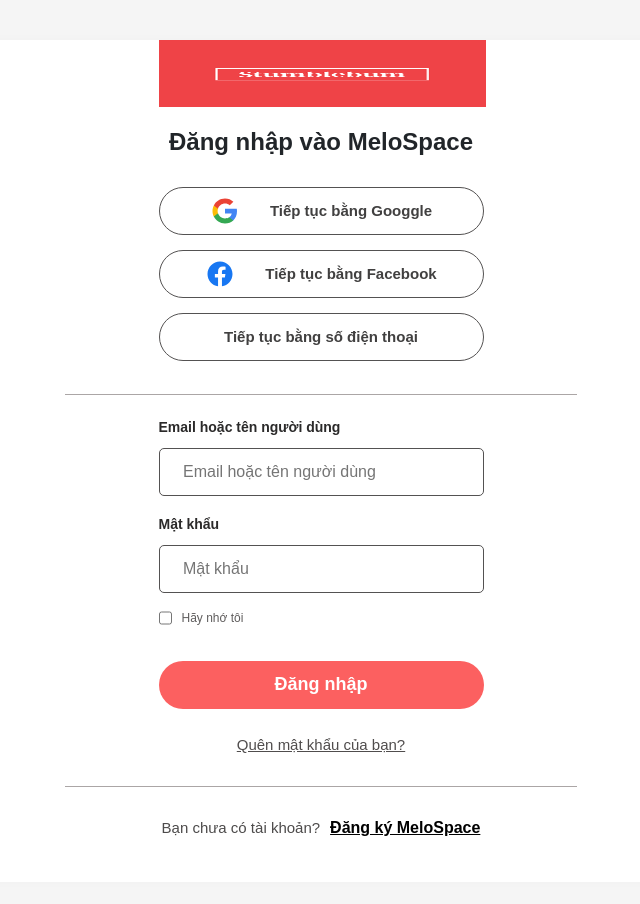
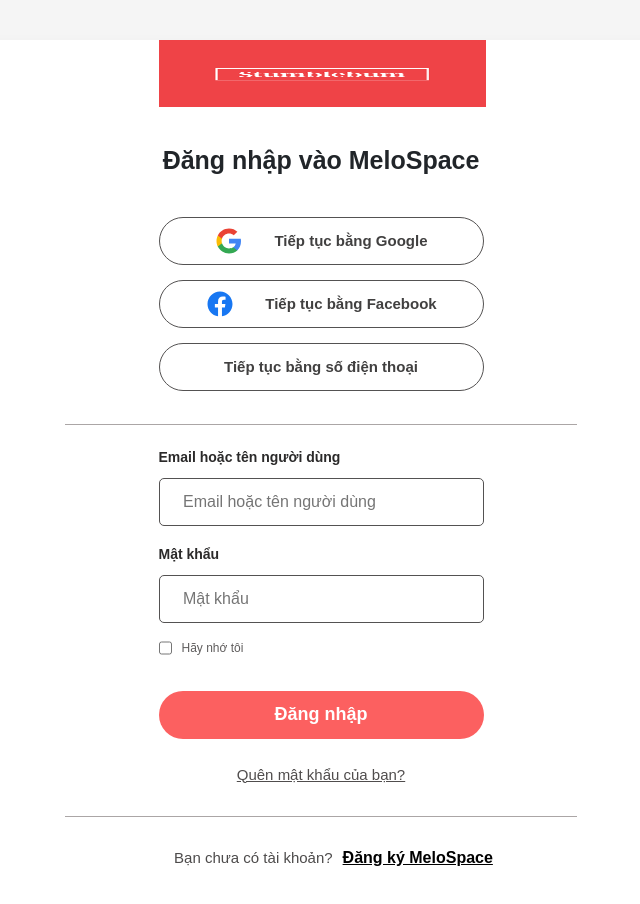
Before and after one commit to dTuan13/MeloSpace, a React (Create React App) app: page /login in a window 1280 px wide. Shown: the top 904 px of the page, without its empty margins (319-959 px from the left). Built offline with nearby package versions, Linux system fonts and the light colour scheme.

Commit message:
hoaixinhdep update dangnhap

```diff
--- a/package.json
+++ b/package.json
@@ -17,6 +17,8 @@
         "axios": "^1.7.3",
         "classnames": "^2.5.1",
         "clsx": "^2.1.1",
+        "html-webpack-plugin": "^5.6.0",
+        "jwt-js-decode": "^1.9.0",
         "normalize.css": "^8.0.1",
         "react": "^18.3.1",
         "react-dom": "^18.3.1",
--- a/src/Components/Profile/MainContainer/MainContainer.jsx
+++ b/src/Components/Profile/MainContainer/MainContainer.jsx
@@ -7,6 +7,7 @@
 
 const initRecord = () => {
     const re = localStorage.getItem('user-record')
+    console.log(re)
     return re ? JSON.parse(re) : ''
 }
 const initAlbum = () => {
--- a/src/Pages/Login/Login.module.scss
+++ b/src/Pages/Login/Login.module.scss
@@ -33,11 +33,6 @@
   }
 }
 
-* {
-  font-family: $font-family;
-}
-
-
 .loginPage {
   display: flex;
   justify-content: center;
@@ -50,11 +45,11 @@
     width: 327px;
     height: 67px;
     margin-bottom: 21px;
+    align-items: center;
   }
 
   .loginFormContainer {
     width: 735px;
-    height: 842px;
     padding: 0px 205px 48px;
     box-shadow: $box-shadow;
     background: #fff;
@@ -62,14 +57,41 @@
     border: none;
     box-sizing: border-box;
 
+    .title {
+      font-size: 25px;
+      text-align: center;
+      font-weight: bold;
+    }
 
+    .errorBar.visible {
+      display: flex;
+      align-items: center;
+      background-color: #EB1515;
+      color: #fff;
+      margin-top: 15px;
+      margin-bottom: 18px;
+      margin-left: -93px;
+      font-weight: bold;
+      height: 46px;
+      width: 512px;
+      font-size: 16px;
 
-    .title {
-      font-size: 24px;
-      margin-bottom: 30px;
-      text-align: center;
-      margin-top: 0px;
-      font-weight: bold;
+      .errorIcon {
+        margin-right: 8px;
+        font-size: 20px;
+        margin-left: 30px;
+      }
+
+      .errorMessage {
+        font-size: 14px;
+        font-weight: bold;
+      }
+    }
+
+    .errorBar:not(.visible) {
+      height: 0;
+      visibility: hidden; //ẩn
+      margin-bottom: 25px;  // Khoảng cách giữa tiêu đề và nút Google là 30px
     }
 
     .loginForm {
@@ -92,7 +114,6 @@
         height: $input-height;
         width: $button-width;
         display: block;
-        margin-bottom:16px;
         border: 1px solid $border-color;
         border-radius: 5px;
         box-sizing: border-box;
@@ -101,18 +122,41 @@
         color: #7B7878;
         outline: none;
 
-        // &:hover {
-        //   border: 1.4px solid $primary-color;
-        // }
         &:focus {
-          border: 1.6px solid $primary-color;
+          border: 1.9px solid $primary-color;
         }
       }
 
+      .formGroup.invalid {
+        .formControl {
+          margin-bottom: 8px;
+        }
+
+        .errorContainer {
+          display: flex;
+          margin-top: 8px;
+          margin-bottom: 16px;
+          color: $primary-color;
+
+
+          .errorIcon {
+            margin-right: 3px;
+            font-size: 20px;
+          }
+
+          .errorMessage {
+            font-size: 14px;
+          }
+        }
+      }
+
+      .formGroup:not(.invalid) {
+        margin-bottom: 16px;
+      }
+
+
       .btn {
         @include button-style(#fff, #414040);
-
-
 
         .btnLogo {
           width: 30px;
@@ -179,6 +223,7 @@
     text-align: center;
     font-size: $font-size;
     color: #4D4B4B;
+    width: 350px;
 
     .register {
       color: #000;
--- a/src/Pages/Login/index.jsx
+++ b/src/Pages/Login/index.jsx
@@ -1,15 +1,13 @@
-import React, { useContext, useState } from 'react';
-import styles from'./Login.module.scss';
+import React, { useContext, useState, useEffect } from 'react';
+import { useNavigate } from 'react-router-dom';
+import ErrorOutlineIcon from '@mui/icons-material/ErrorOutline';
+import styles from './Login.module.scss';
 import instance from '../../api';
 import Auth from '../../Components/Auth';
-import { useNavigate } from 'react-router-dom';
+import { GlobalContext } from '../../Context';
 import gg from './images/gg.svg';
 import fb from './images/fb.svg';
 import lg from './images/lg.png';
-import { faRandom } from '@fortawesome/free-solid-svg-icons';
-import {GlobalContext} from '../../Context';
-
-
 
 const Button = ({ label, logo, require }) => (
   require === true ?
@@ -19,111 +17,162 @@
       <span>{label}</span>
     </button>
   </Auth>
-  : <button type="button" className={styles.btn}>
+  :
+  <button type="button" className={styles.btn}>
     {logo && <img src={logo} alt={label} className={styles.btnLogo} />}
     <span>{label}</span>
   </button>
-
 );
 
 const Login = () => {
-  const [userName, setUsername] = useState('');
-  const [password, setPassword] = useState('');
-  const [invalid, setInvalid ] = useState('')
+  const initialValues = { username: '', password: '' };
+  const [formValues, setFormValues] = useState(initialValues);
+  const [formErrors, setFormErrors] = useState({});
+  const [loginError, setLoginError] = useState('');
+  const [isSubmit, setIsSubmit] = useState(false);
   const getContext = useContext(GlobalContext);
   let navigate = useNavigate();
 
   const buttons = [
-    { label: "Tiếp tục bằng Googgle", logo: gg, require : true },
+    { label: "Tiếp tục bằng Google", logo: gg, require: true },
     { label: "Tiếp tục bằng Facebook", logo: fb, require: false },
     { label: "Tiếp tục bằng số điện thoại", require: false },
   ];
 
-  const handleLogin = () => {
-    (async () => {
+  const handleChange = (e) => {
+    const { name, value } = e.target;
+    setFormValues({ ...formValues, [name]: value });
+
+    if (value) {
+      setFormErrors((prevErrors) => ({
+        ...prevErrors,
+        [name]: '',
+      }));
+    }
+  };
+
+  const handleSubmit = (e) => {
+    e.preventDefault();
+    const errors = validate(formValues);
+    setFormErrors(errors);
+    setIsSubmit(true);
+  };
+
+  useEffect(() => {
+    if (Object.keys(formErrors).length === 0 && isSubmit) {
+      handleLogin();
+    }
+  }, [formErrors]);
+
+  const validate = (values) => {
+    const errors = {};
+    if (!values.username) {
+      errors.username = 'Vui lòng nhập tên người dùng MeloSpace hoặc địa chỉ email.';
+    }
+    if (!values.password) {
+      errors.password = 'Vui lòng nhập mật khẩu.';
+    }
+    return errors;
+  };
+
+  const handleLogin = async () => {
     try {
-        const formData = new FormData()
-        formData.append('username', userName)
-        formData.append('password', password)
-        const data = await instance.post('/user/login', formData,   { headers: {
-          'Content-Type': 'multipart/form-data'
-        }});
+      const formData = new FormData();
+      formData.append('username', formValues.username);
+      formData.append('password', formValues.password);
 
-        if(data.status === 200){
-          console.log(data)
-          const userInfo = JSON.parse(atob(data.data.token.split('.')[1]))
-
-          getContext.setAuth(userInfo)
+      const data = await instance.post('/user/login', formData, {
+        headers: { 'Content-Type': 'multipart/form-data' },
+      });
+      if (data.status === 200) {
+        const decode = token => decodeURIComponent(atob(token.split('.')[1].replace('-', '+').replace('_', '/')).split('').map(c => `%${('00' + c.charCodeAt(0).toString(16)).slice(-2)}`).join(''));
+        const userInfo = JSON.parse(decode(data.data.token))
+        getContext.setAuth(userInfo);
         localStorage.setItem('access_token', data.data.token)
-          localStorage.setItem('avatar',userInfo.payload.avatar )
-          navigate('/')
+        localStorage.setItem('avatar', userInfo.payload.avatar);
+        navigate('/');
+      }
+      else{
+        setLoginError('Tên người dùng hoặc mật khẩu không chính xác.');
+        setFormValues(initialValues);
       }
     } catch (error) {
-        // invalid infor
-        alert('Invalid username')
-        setPassword('')
-        setUsername('')
-        console.error("Login failed", error);
+
     }
-    })();
   };
 
   return (
     <div className={styles.loginPage}>
       <div className={styles.loginFormContainer}>
         <img src={lg} alt="Header" className={styles.headerImage} />
+
         <h1 className={styles.title}>Đăng nhập vào MeloSpace</h1>
-        <form
 
-          className={styles.loginForm}
-          onSubmit={(e) => {
-            e.preventDefault();
-            handleLogin();
-          }}
-        >
+        <div className={`${styles.errorBar} ${loginError ? styles.visible : ''}`}>
+          <ErrorOutlineIcon className={styles.errorIcon} />
+          <div className={styles.errorMessage}>
+            {loginError}
+          </div>
+        </div>
+
+        <form className={styles.loginForm} onSubmit={handleSubmit}>
           {buttons.map((button, index) => (
             <Button key={index} {...button} />
           ))}
-
           <div className={styles.separator}></div>
 
-          <div className="mb-4">
-            <label htmlFor="email" className={styles.formLabel}>
+          <div className={`${styles.formGroup} ${formErrors.username ? styles.invalid : ''}`}>
+            <label htmlFor="username" className={styles.formLabel}>
               Email hoặc tên người dùng
             </label>
             <input
-              value={userName}
-              onChange={(e) => setUsername(e.target.value)}
+              value={formValues.username}
+              onChange={handleChange}
               type="text"
+              name="username"
               className={styles.formControl}
-              id="email"
+              id="username"
               placeholder="Email hoặc tên người dùng"
-              required
             />
+            {formErrors.username && (
+              <div className={styles.errorContainer}>
+                <ErrorOutlineIcon className={styles.errorIcon} />
+                <div className={styles.errorMessage}>
+                  {formErrors.username}
+                </div>
+              </div>
+            )}
           </div>
 
-          <div className="mb-3">
+          <div className={`${styles.formGroup} ${formErrors.password ? styles.invalid : ''}`}>
             <label htmlFor="password" className={styles.formLabel}>
               Mật khẩu
             </label>
             <input
-              value={password}
-              onChange={(e) => setPassword(e.target.value)}
+              value={formValues.password}
+              onChange={handleChange}
               type="password"
+              name="password"
               className={styles.formControl}
               id="password"
               placeholder="Mật khẩu"
-              required
             />
+            {formErrors.password && (
+              <div className={styles.errorContainer}>
+                <ErrorOutlineIcon className={styles.errorIcon}/>
+                <div className={styles.errorMessage}>
+                  {formErrors.password}
+                </div>
+              </div>
+            )}
           </div>
 
           <div className={styles.rememberMeContainer}>
             <input type="checkbox" id="rememberMe" className={styles.rememberMeCheckbox} />
             <label htmlFor="rememberMe" className={styles.rememberMeLabel}>Hãy nhớ tôi</label>
           </div>
-          <div className={styles.invalid}>{invalid}</div>
-          <button type="submit"
-           className={styles.btnPrimary}>
+
+          <button type="submit" className={styles.btnPrimary}>
             Đăng nhập
           </button>
           <a href="#" className={styles.forgotPass}>Quên mật khẩu của bạn?</a>
@@ -137,7 +186,6 @@
             Đăng ký MeloSpace
           </a>
         </p>
-        <br />
       </div>
     </div>
   );
```
Also changed, not shown: 1 other file (tests, documents, lock files or other folders). Lines whose indentation alone changed are shown as unchanged.
